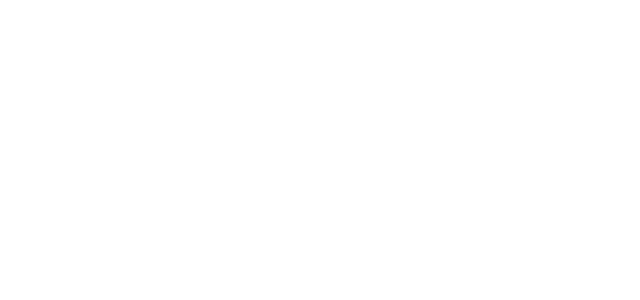
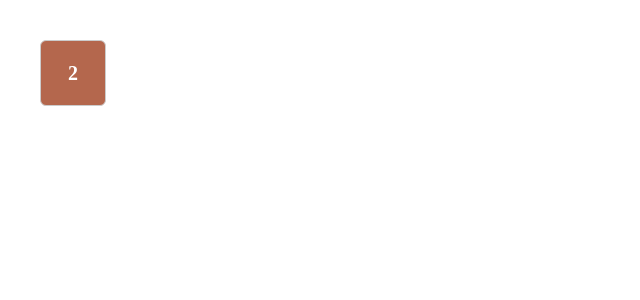
Before and after one commit to filiplyrheden/Nummerpussel, a React (Vite) app: page / in a window 1280 px wide. Shown: the top 300 px of the page, without its empty margins (0-640 px from the left). Built offline with nearby package versions, Linux system fonts and the light colour scheme.

Commit message:
Created Square-component with styling

```diff
--- a/src/App.tsx
+++ b/src/App.tsx
@@ -1,7 +1,12 @@
 import "./App.css";
+import Square from "./components/Square";
 
 function App() {
-  return <></>;
+  return (
+    <>
+      <Square value={2} />
+    </>
+  );
 }
 
 export default App;
--- /dev/null
+++ b/src/components/Square.css
@@ -0,0 +1,20 @@
+.square {
+  width: 64px;
+  height: 64px;
+  display: flex;
+  align-items: center;
+  justify-content: center;
+  border: 1px solid #ccc;
+  border-radius: 6px;
+  font-size: 1.25rem;
+  font-weight: bold;
+}
+
+.square.filled {
+  background-color: #b4674d;
+  color: white;
+}
+
+.square.empty {
+  background-color: #e5e7eb;
+}
--- /dev/null
+++ b/src/components/Square.tsx
@@ -0,0 +1,13 @@
+import "./Square.css";
+
+interface SquareProps {
+  value: number | null;
+}
+
+export default function Square({ value }: SquareProps) {
+  return (
+    <div className={`square ${value === null ? "empty" : "filled"}`}>
+      {value}
+    </div>
+  );
+}
```
